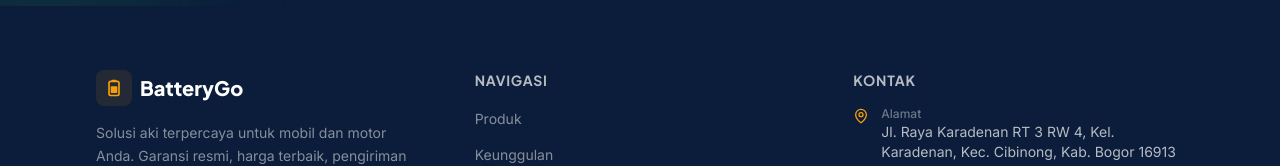
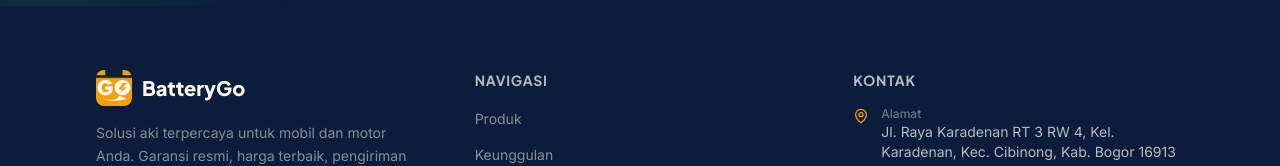
Before and after one commit to Mvixxy/batterygo-landing-page, a Next.js app: page / in a window 1280 px wide. Shown: the part 8357-8523 px from the top of the page. Built offline with nearby package versions, Linux system fonts and the light colour scheme.

Commit message:
fix: footer logo ganti dari SVG ke logo-192.png

```diff
--- a/src/components/Footer.tsx
+++ b/src/components/Footer.tsx
@@ -32,40 +32,13 @@ export default function Footer() {
         <div className="grid gap-12 sm:grid-cols-2 lg:grid-cols-3">
           {/* Brand */}
           <div>
-            <div className="flex items-center gap-2">
-              <div className="flex h-9 w-9 items-center justify-center rounded-lg bg-amber/10">
-                <svg
-                  viewBox="0 0 24 24"
-                  fill="none"
-                  className="h-5 w-5"
-                >
-                  <rect
-                    x="6"
-                    y="4"
-                    width="12"
-                    height="17"
-                    rx="2"
-                    stroke="#F59E0B"
-                    strokeWidth="2"
-                  />
-                  <rect
-                    x="9"
-                    y="2"
-                    width="6"
-                    height="2"
-                    rx="1"
-                    fill="#F59E0B"
-                  />
-                  <rect
-                    x="8"
-                    y="10"
-                    width="8"
-                    height="8"
-                    rx="1"
-                    fill="#F59E0B"
-                  />
-                </svg>
-              </div>
+            <div className="flex items-center gap-2.5">
+              <img
+                src="/logo-192.png"
+                alt="BatteryGo Logo"
+                className="h-9 w-9 rounded-lg"
+                draggable={false}
+              />
               <span className="font-display text-xl font-extrabold text-white">
                 BatteryGo
               </span>
```
